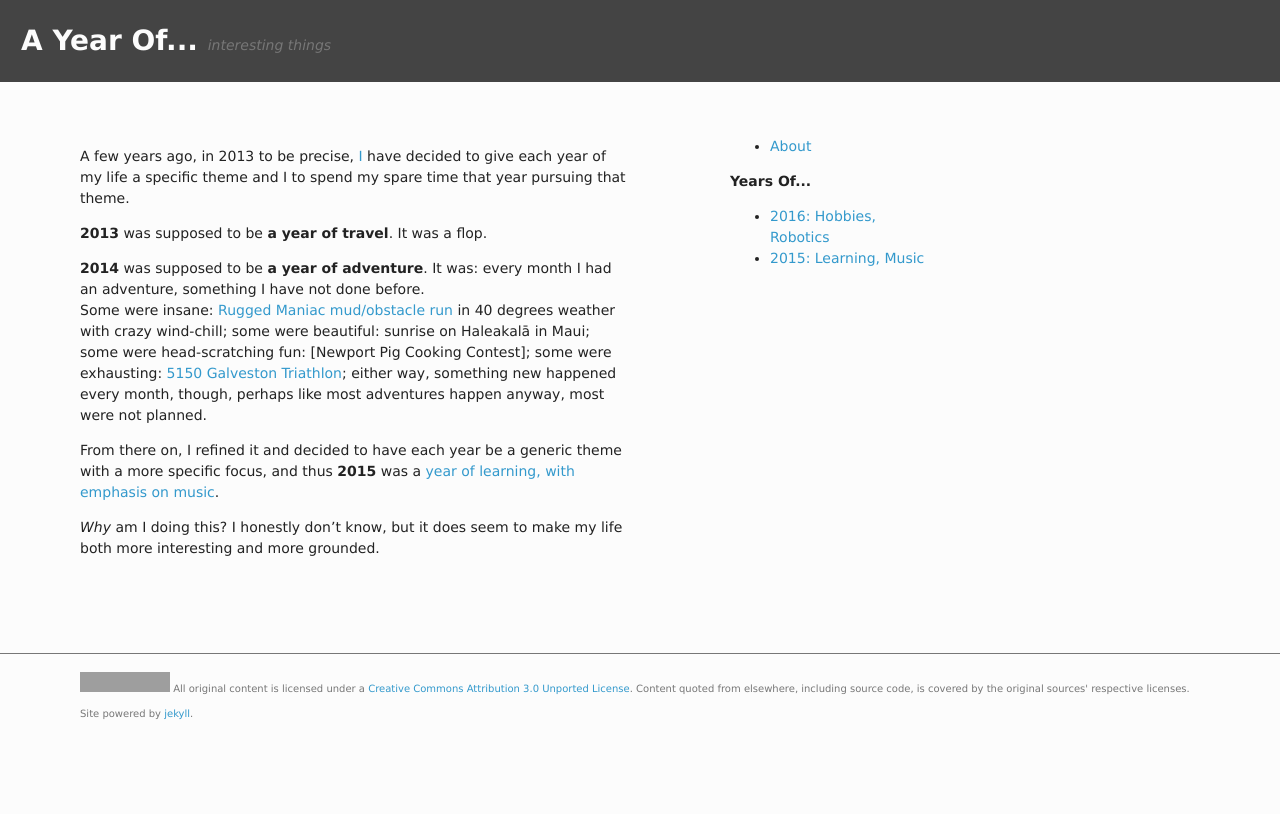
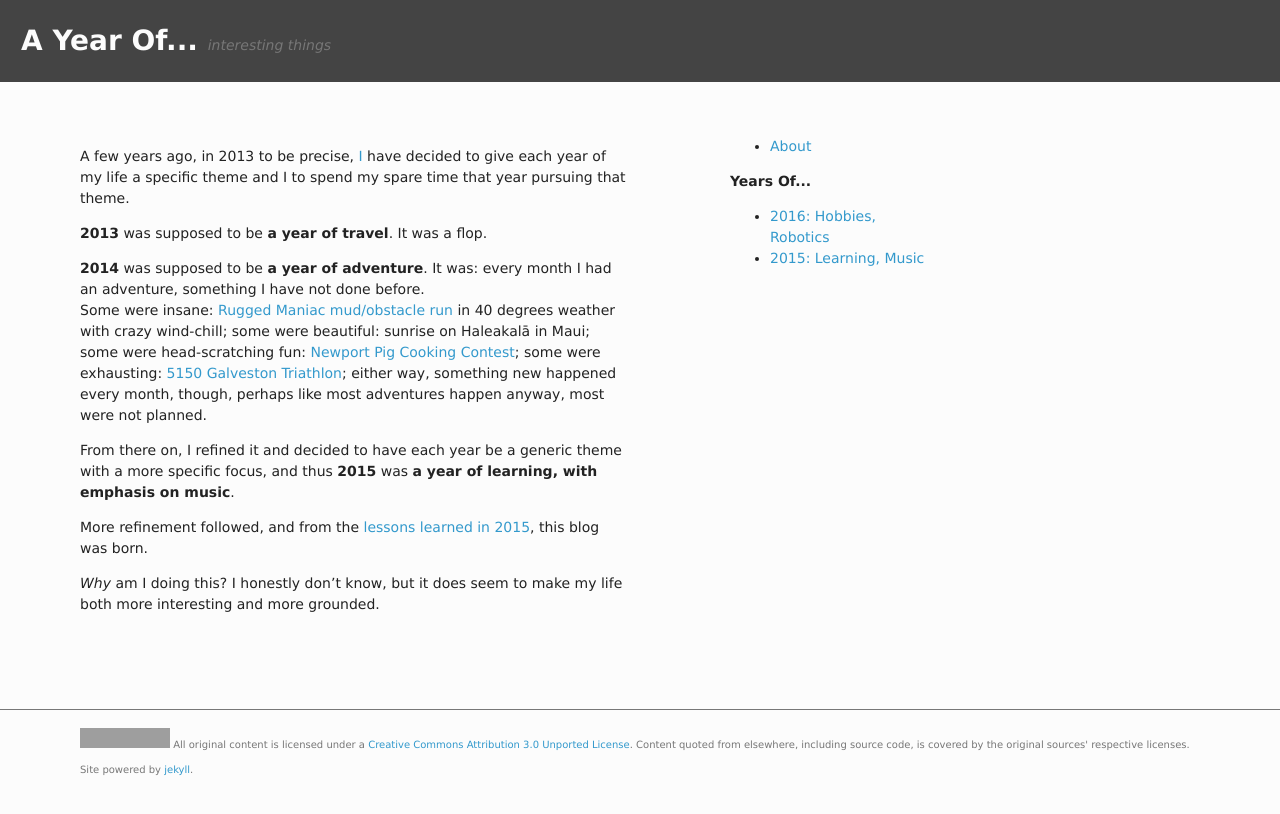
Before and after one commit to AYearOf/ayearof.github.io, a Jekyll site: the page built from about.md, in a window 1280 px wide. Shown: the top 814 px of the page. Built offline with Jekyll 4.4.1, drawn with Linux system fonts in a browser that asks for light colours; grey boxes are pictures that could not be loaded.

Commit message:
added an about page

```diff
--- a/about.md
+++ b/about.md
@@ -4,7 +4,7 @@ title: About
 ---
 
 A few years ago, in 2013 to be precise,
-[I](http://philipm.at/) have decided to give each year of my life
+[I](http://philipm.at/about.html) have decided to give each year of my life
 a specific theme and I to spend my spare time
 that year pursuing that theme.
 
@@ -14,7 +14,7 @@ that year pursuing that theme.
 every month I had an adventure, something I have not done before.
 Some were insane: [Rugged Maniac mud/obstacle run][rugged] in 40 degrees weather with
 crazy wind-chill; some were beautiful: sunrise on Haleakalā in Maui;
-some were head-scratching fun: [Newport Pig Cooking Contest];
+some were head-scratching fun: [Newport Pig Cooking Contest][pig];
 some were exhausting: [5150 Galveston Triathlon][gal5150];
 either way, something new happened every month, though,
 perhaps like most adventures happen anyway, most were not
@@ -22,7 +22,10 @@ planned.
 
 From there on, I refined it and decided to have each year
 be a generic theme with a more specific focus, and thus
-**2015** was a [year of learning, with emphasis on music][2015].
+**2015** was **a year of learning, with emphasis on music**.
+
+More refinement followed, and from the [lessons learned in 2015][2015],
+this blog was born.
 
 *Why* am I doing this? I honestly don't know,
 but it does seem to make my life both more interesting
```
